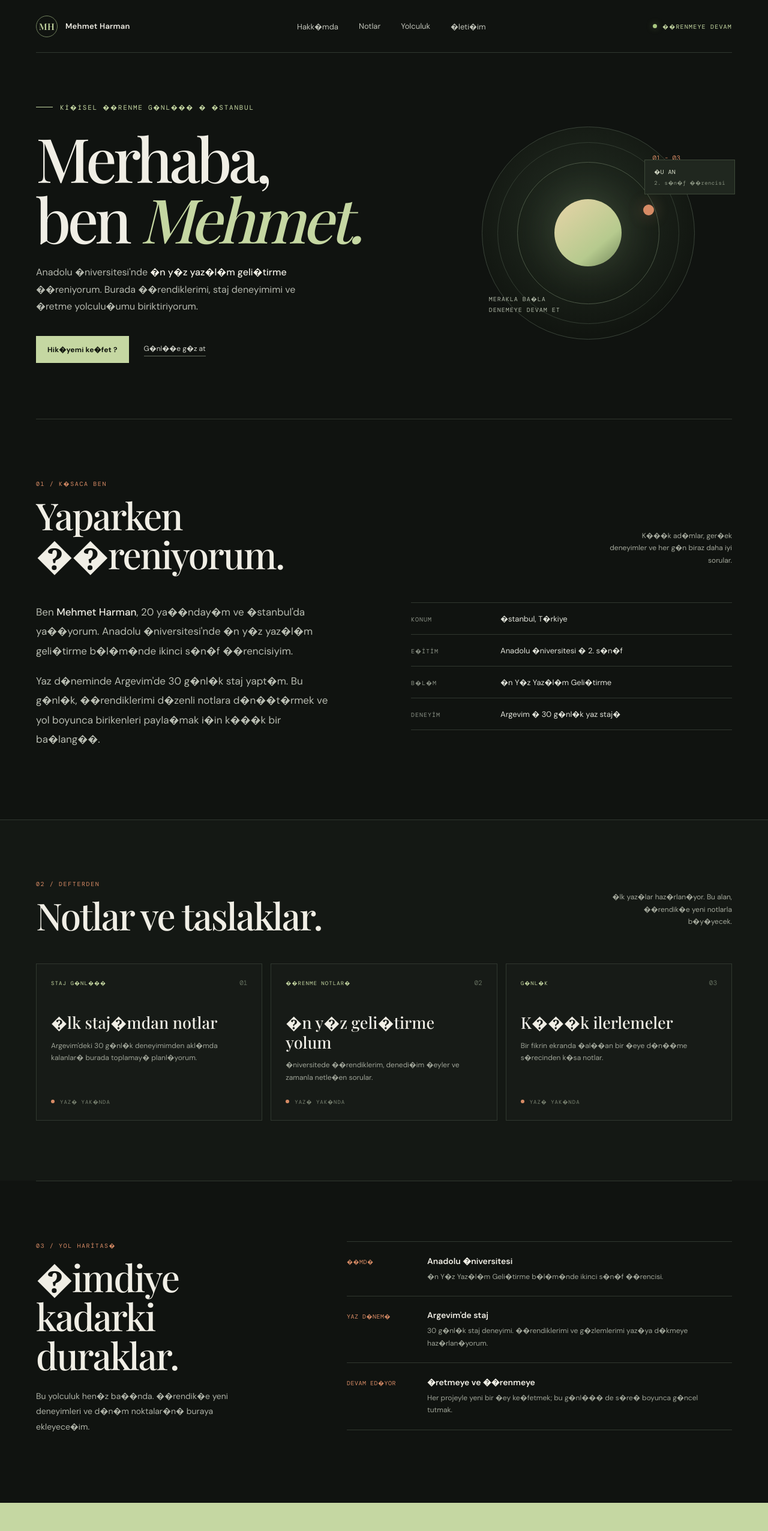
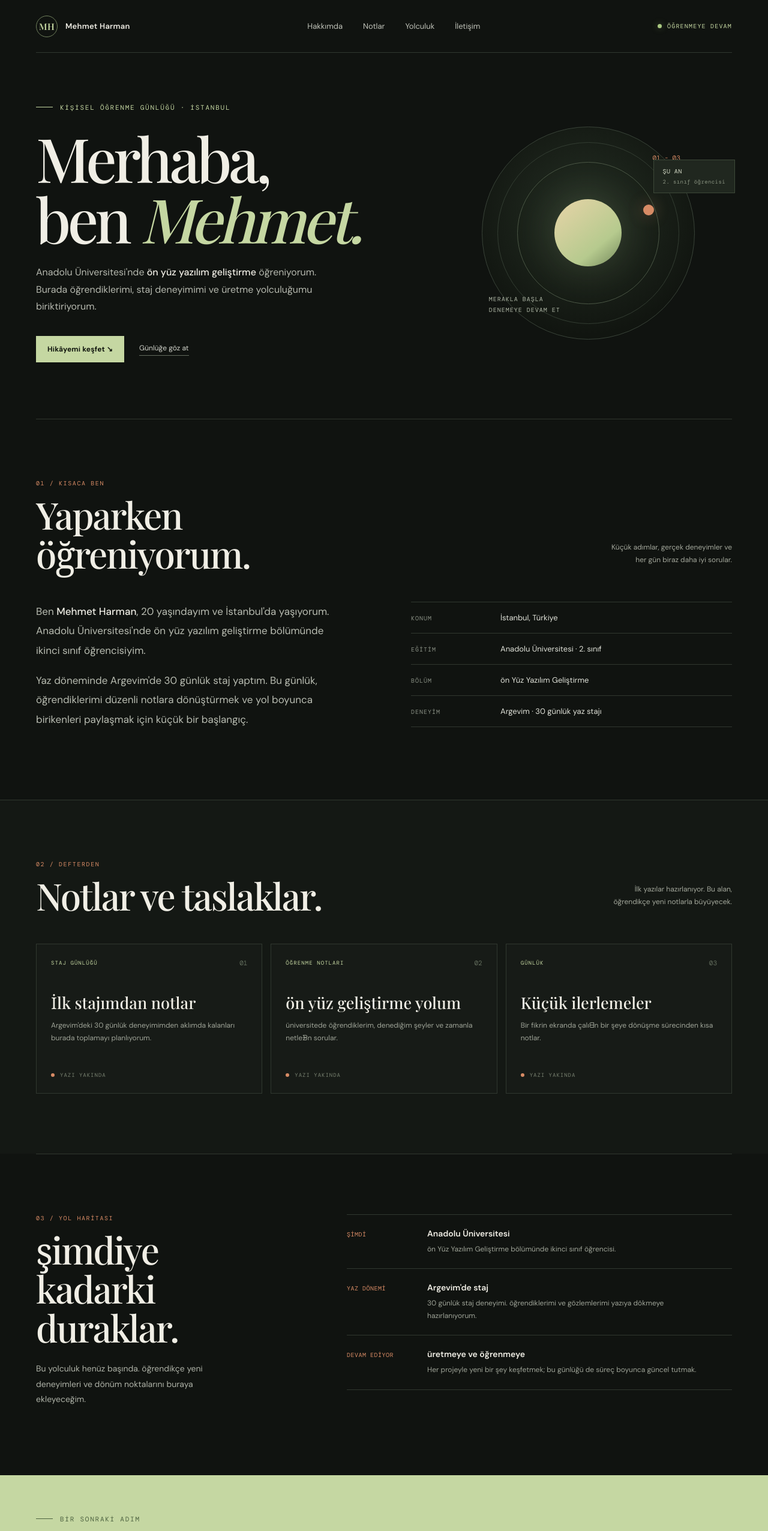
Before and after one commit to mehmetharman23/mehmet-harman-blog, a plain HTML site: page index.html in a window 1280 px wide. Shown: the top 2552 px of the page at 60% size. Drawn offline with nearby package versions, Linux system fonts and the light colour scheme; a web font is replaced by a local one.

Commit message:
Fix Turkish text encoding in blog

```diff
--- a/index.html
+++ b/index.html
@@ -4,8 +4,8 @@
   <meta charset="utf-8">
   <meta name="viewport" content="width=device-width, initial-scale=1">
   <meta name="theme-color" content="#101310">
-  <meta name="description" content="Mehmet Harman'�n ��renme yolculu�u, �n y�z geli�tirme notlar� ve staj g�nl���.">
-  <title>Mehmet Harman - ��renme G�nl���</title>
+  <meta name="description" content="Mehmet Harman&#x27;&#x131;n &#xF6;&#x11F;renme yolculu&#x11F;u, &#xF6;n y&#xFC;z geli&#x15F;tirme notlar&#x131; ve staj g&#xFC;nl&#xFC;&#x11F;&#xFC;.">
+  <title>Mehmet Harman - &#xF6;&#x11F;renme G&#xFC;nl&#xFC;&#x11F;&#xFC;</title>
   <link rel="preconnect" href="https://fonts.googleapis.com">
   <link rel="preconnect" href="https://fonts.gstatic.com" crossorigin>
   <link href="https://fonts.googleapis.com/css2?family=DM+Mono:wght@400;500&family=DM+Sans:wght@400;500;600;700&family=Playfair+Display:ital,wght@0,500;0,600;1,500;1,600&display=swap" rel="stylesheet">
@@ -18,42 +18,42 @@
 </head>
 <body>
   <header class="shell topbar">
-    <a class="brand" href="#baslangic" aria-label="Mehmet Harman, ba�lang�ca d�n"><span class="monogram">MH</span><span>Mehmet Harman</span></a>
-    <nav class="nav" id="site-nav" aria-label="Ana men�"><a href="#hakkimda">Hakk�mda</a><a href="#notlar">Notlar</a><a href="#yolculuk">Yolculuk</a><a href="#iletisim">�leti�im</a></nav>
-    <span class="availability">��renmeye devam</span>
-    <button class="menu-button" type="button" aria-expanded="false" aria-controls="site-nav">MEN�</button>
+    <a class="brand" href="#baslangic" aria-label="Mehmet Harman, ba&#x15Flang&#x131;ca d&#xF6;n"><span class="monogram">MH</span><span>Mehmet Harman</span></a>
+    <nav class="nav" id="site-nav" aria-label="Ana men&#xFC;"><a href="#hakkimda">Hakk&#x131;mda</a><a href="#notlar">Notlar</a><a href="#yolculuk">Yolculuk</a><a href="#iletisim">&#x130;leti&#x15Fim</a></nav>
+    <span class="availability">&#xF6;&#x11F;renmeye devam</span>
+    <button class="menu-button" type="button" aria-expanded="false" aria-controls="site-nav">MEN&#xDC;</button>
   </header>
   <main>
     <section class="shell hero" id="baslangic">
       <div class="hero-content reveal">
-        <div class="eyebrow">Ki�isel ��renme g�nl��� � �stanbul</div>
+        <div class="eyebrow">Ki&#x15F;isel &#xF6;&#x11F;renme g&#xFC;nl&#xFC;&#x11F;&#xFC; &middot; &#x130;stanbul</div>
         <h1>Merhaba,<br>ben <em>Mehmet.</em></h1>
-        <p class="hero-copy">Anadolu �niversitesi'nde <strong>�n y�z yaz�l�m geli�tirme</strong> ��reniyorum. Burada ��rendiklerimi, staj deneyimimi ve �retme yolculu�umu biriktiriyorum.</p>
-        <div class="hero-actions"><a class="button" href="#hakkimda">Hik�yemi ke�fet <span aria-hidden="true">?</span></a><a class="text-link" href="#notlar">G�nl��e g�z at</a></div>
+        <p class="hero-copy">Anadolu &#xDC;niversitesi'nde <strong>&#xF6;n y&#xFC;z yaz&#x131;l&#x131;m geli&#x15F;tirme</strong> &#xF6;&#x11F;reniyorum. Burada &#xF6;&#x11Frendiklerimi, staj deneyimimi ve &#xFC;retme yolculu&#x11F;umu biriktiriyorum.</p>
+        <div class="hero-actions"><a class="button" href="#hakkimda">Hik&#xE2;yemi ke&#x15F;fet <span aria-hidden="true">&#x2198;</span></a><a class="text-link" href="#notlar">G&#xFC;nl&#xFC;&#x11F;e g&#xF6;z at</a></div>
       </div>
-      <div class="hero-art reveal" aria-label="Mehmet'in ��renme yolculu�unu simgeleyen soyut g�rsel" role="img">
-        <div class="orbit"><span class="sun"></span><span class="orbit-index">01 - 03</span><span class="orbit-label">MERAKLA BA�LA<br>DENEMEYE DEVAM ET</span></div>
-        <div class="float-tag">�U AN<small>2. s�n�f ��rencisi</small></div>
+      <div class="hero-art reveal" aria-label="Mehmet'in &#xF6;&#x11F;renme yolculu&#x11F;unu simgeleyen soyut g&#xF6;rsel" role="img">
+        <div class="orbit"><span class="sun"></span><span class="orbit-index">01 - 03</span><span class="orbit-label">MERAKLA BA&#x15ELA<br>DENEMEYE DEVAM ET</span></div>
+        <div class="float-tag">&#x15EU AN<small>2. s&#x131;n&#x131;f &#xF6;&#x11Frencisi</small></div>
       </div>
     </section>
     <section class="section shell" id="hakkimda">
-      <div class="section-head reveal"><div><div class="section-kicker">01 / K�saca ben</div><h2>Yaparken<br>��reniyorum.</h2></div><p class="section-note">K���k ad�mlar, ger�ek deneyimler ve her g�n biraz daha iyi sorular.</p></div>
+      <div class="section-head reveal"><div><div class="section-kicker">01 / K&#x131;saca ben</div><h2>Yaparken<br>&#xF6;&#x11F;reniyorum.</h2></div><p class="section-note">K&#xFC;&#xE7;&#xFC;k ad&#x131;mlar, ger&#xE7;ek deneyimler ve her g&#xFC;n biraz daha iyi sorular.</p></div>
       <div class="about-grid reveal">
-        <div class="about-text"><p>Ben <strong>Mehmet Harman</strong>, 20 ya��nday�m ve �stanbul'da ya��yorum. Anadolu �niversitesi'nde �n y�z yaz�l�m geli�tirme b�l�m�nde ikinci s�n�f ��rencisiyim.</p><p>Yaz d�neminde Argevim'de 30 g�nl�k staj yapt�m. Bu g�nl�k, ��rendiklerimi d�zenli notlara d�n��t�rmek ve yol boyunca birikenleri payla�mak i�in k���k bir ba�lang��.</p></div>
-        <div class="facts" aria-label="Mehmet hakk�nda bilgiler"><div class="fact"><span class="fact-label">Konum</span><span class="fact-value">�stanbul, T�rkiye</span></div><div class="fact"><span class="fact-label">E�itim</span><span class="fact-value">Anadolu �niversitesi � 2. s�n�f</span></div><div class="fact"><span class="fact-label">B�l�m</span><span class="fact-value">�n Y�z Yaz�l�m Geli�tirme</span></div><div class="fact"><span class="fact-label">Deneyim</span><span class="fact-value">Argevim � 30 g�nl�k yaz staj�</span></div></div>
+        <div class="about-text"><p>Ben <strong>Mehmet Harman</strong>, 20 ya&#x15F;&#x131;nday&#x131;m ve &#x130;stanbul'da ya&#x15F;&#x131;yorum. Anadolu &#xDC;niversitesi'nde &#xF6;n y&#xFC;z yaz&#x131;l&#x131;m geli&#x15F;tirme b&#xF6;l&#xFC;m&#xFC;nde ikinci s&#x131;n&#x131;f &#xF6;&#x11Frencisiyim.</p><p>Yaz d&#xF6;neminde Argevim'de 30 g&#xFC;nl&#xFC;k staj yapt&#x131;m. Bu g&#xFC;nl&#xFC;k, &#xF6;&#x11Frendiklerimi d&#xFC;zenli notlara d&#xF6;n&#xFC;&#x15F;t&#xFC;rmek ve yol boyunca birikenleri payla&#x15F;mak i&#xE7;in k&#xFC;&#xE7;&#xFC;k bir ba&#x15Flang&#x131;&#xE7;.</p></div>
+        <div class="facts" aria-label="Mehmet hakk&#x131;nda bilgiler"><div class="fact"><span class="fact-label">Konum</span><span class="fact-value">&#x130;stanbul, T&#xFC;rkiye</span></div><div class="fact"><span class="fact-label">E&#x11Fitim</span><span class="fact-value">Anadolu &#xDC;niversitesi &middot; 2. s&#x131;n&#x131;f</span></div><div class="fact"><span class="fact-label">B&#xF6;l&#xFC;m</span><span class="fact-value">&#xF6;n Y&#xFC;z Yaz&#x131;l&#x131;m Geli&#x15Ftirme</span></div><div class="fact"><span class="fact-label">Deneyim</span><span class="fact-value">Argevim &middot; 30 g&#xFC;nl&#xFC;k yaz staj&#x131;</span></div></div>
       </div>
     </section>
-    <section class="section journal" id="notlar"><div class="shell"><div class="section-head reveal"><div><div class="section-kicker">02 / Defterden</div><h2>Notlar ve taslaklar.</h2></div><p class="section-note">�lk yaz�lar haz�rlan�yor. Bu alan, ��rendik�e yeni notlarla b�y�yecek.</p></div>
+    <section class="section journal" id="notlar"><div class="shell"><div class="section-head reveal"><div><div class="section-kicker">02 / Defterden</div><h2>Notlar ve taslaklar.</h2></div><p class="section-note">&#x130;lk yaz&#x131;lar haz&#x131;rlan&#x131;yor. Bu alan, &#xF6;&#x11Frendik&#xE7;e yeni notlarla b&#xFC;y&#xFC;yecek.</p></div>
       <div class="journal-grid reveal">
-        <article class="journal-card"><div class="card-top"><span class="card-type">Staj g�nl���</span><span class="card-number">01</span></div><h3>�lk staj�mdan notlar</h3><p>Argevim'deki 30 g�nl�k deneyimimden akl�mda kalanlar� burada toplamay� planl�yorum.</p><div class="card-bottom">Yaz� yak�nda</div></article>
-        <article class="journal-card"><div class="card-top"><span class="card-type">��renme notlar�</span><span class="card-number">02</span></div><h3>�n y�z geli�tirme yolum</h3><p>�niversitede ��rendiklerim, denedi�im �eyler ve zamanla netle�en sorular.</p><div class="card-bottom">Yaz� yak�nda</div></article>
-        <article class="journal-card"><div class="card-top"><span class="card-type">G�nl�k</span><span class="card-number">03</span></div><h3>K���k ilerlemeler</h3><p>Bir fikrin ekranda �al��an bir �eye d�n��me s�recinden k�sa notlar.</p><div class="card-bottom">Yaz� yak�nda</div></article>
+        <article class="journal-card"><div class="card-top"><span class="card-type">Staj g&#xFC;nl&#xFC;&#x11F;&#xFC;</span><span class="card-number">01</span></div><h3>&#x130;lk staj&#x131;mdan notlar</h3><p>Argevim'deki 30 g&#xFC;nl&#xFC;k deneyimimden akl&#x131;mda kalanlar&#x131; burada toplamay&#x131; planl&#x131;yorum.</p><div class="card-bottom">Yaz&#x131; yak&#x131;nda</div></article>
+        <article class="journal-card"><div class="card-top"><span class="card-type">&#xF6;&#x11F;renme notlar&#x131;</span><span class="card-number">02</span></div><h3>&#xF6;n y&#xFC;z geli&#x15F;tirme yolum</h3><p>&#xFC;niversitede &#xF6;&#x11Frendiklerim, denedi&#x11Fim &#x15F;eyler ve zamanla netle&#x15Fen sorular.</p><div class="card-bottom">Yaz&#x131; yak&#x131;nda</div></article>
+        <article class="journal-card"><div class="card-top"><span class="card-type">G&#xFC;nl&#xFC;k</span><span class="card-number">03</span></div><h3>K&#xFC;&#xE7;&#xFC;k ilerlemeler</h3><p>Bir fikrin ekranda &#xE7;al&#x131;&#x15Fan bir &#x15F;eye d&#xF6;n&#xFC;&#x15F;me s&#xFC;recinden k&#x131;sa notlar.</p><div class="card-bottom">Yaz&#x131; yak&#x131;nda</div></article>
       </div>
     </div></section>
-    <section class="section shell" id="yolculuk"><div class="journey"><div class="reveal"><div class="section-kicker">03 / Yol haritas�</div><h2>�imdiye<br>kadarki duraklar.</h2><p class="journey-intro">Bu yolculuk hen�z ba��nda. ��rendik�e yeni deneyimleri ve d�n�m noktalar�n� buraya ekleyece�im.</p></div><div class="timeline reveal"><div class="time-item"><span class="time-date">��MD�</span><div><h3>Anadolu �niversitesi</h3><p>�n Y�z Yaz�l�m Geli�tirme b�l�m�nde ikinci s�n�f ��rencisi.</p></div></div><div class="time-item"><span class="time-date">YAZ D�NEM�</span><div><h3>Argevim'de staj</h3><p>30 g�nl�k staj deneyimi. ��rendiklerimi ve g�zlemlerimi yaz�ya d�kmeye haz�rlan�yorum.</p></div></div><div class="time-item"><span class="time-date">DEVAM ED�YOR</span><div><h3>�retmeye ve ��renmeye</h3><p>Her projeyle yeni bir �ey ke�fetmek; bu g�nl��� de s�re� boyunca g�ncel tutmak.</p></div></div></div></div></section>
-    <section class="contact" id="iletisim"><div class="shell" style="display:flex;align-items:center;justify-content:space-between;gap:36px"><div><div class="eyebrow">Bir sonraki ad�m</div><h2>Yolculuk devam ediyor.</h2></div><p class="contact-copy">Bu sayfa, ��rendiklerimi payla�aca��m ki�isel alan�m. Yeni notlar geldik�e burada bulu�al�m.</p><span class="contact-mark" aria-hidden="true">?</span></div></section>
+    <section class="section shell" id="yolculuk"><div class="journey"><div class="reveal"><div class="section-kicker">03 / Yol haritas&#x131;</div><h2>&#x15F;imdiye<br>kadarki duraklar.</h2><p class="journey-intro">Bu yolculuk hen&#xFC;z ba&#x15F;&#x131;nda. &#xF6;&#x11Frendik&#xE7;e yeni deneyimleri ve d&#xF6;n&#xFC;m noktalar&#x131;n&#x131; buraya ekleyece&#x11Fim.</p></div><div class="timeline reveal"><div class="time-item"><span class="time-date">&#x15E;&#x130;MD&#x130;</span><div><h3>Anadolu &#xDC;niversitesi</h3><p>&#xF6;n Y&#xFC;z Yaz&#x131;l&#x131;m Geli&#x15Ftirme b&#xF6;l&#xFC;m&#xFC;nde ikinci s&#x131;n&#x131;f &#xF6;&#x11Frencisi.</p></div></div><div class="time-item"><span class="time-date">YAZ D&#xD6;NEM&#x130;</span><div><h3>Argevim'de staj</h3><p>30 g&#xFC;nl&#xFC;k staj deneyimi. &#xF6;&#x11Frendiklerimi ve g&#xF6;zlemlerimi yaz&#x131;ya d&#xF6;kmeye haz&#x131;rlan&#x131;yorum.</p></div></div><div class="time-item"><span class="time-date">DEVAM ED&#x130;YOR</span><div><h3>&#xFC;retmeye ve &#xF6;&#x11F;renmeye</h3><p>Her projeyle yeni bir &#x15F;ey ke&#x15F;fetmek; bu g&#xFC;nl&#xFC;&#x11F;&#xFC; de s&#xFC;re&#xE7; boyunca g&#xFC;ncel tutmak.</p></div></div></div></div></section>
+    <section class="contact" id="iletisim"><div class="shell" style="display:flex;align-items:center;justify-content:space-between;gap:36px"><div><div class="eyebrow">Bir sonraki ad&#x131;m</div><h2>Yolculuk devam ediyor.</h2></div><p class="contact-copy">Bu sayfa, &#xF6;&#x11Frendiklerimi payla&#x15F;aca&#x11F;&#x131;m ki&#x15F;isel alan&#x131;m. Yeni notlar geldik&#xE7;e burada bulu&#x15Fal&#x131;m.</p><span class="contact-mark" aria-hidden="true">&#x2197;</span></div></section>
   </main>
-  <footer class="shell"><span>� 2026 Mehmet Harman</span><span>�stanbul'dan, merakla.</span></footer>
+  <footer class="shell"><span>&#169; 2026 Mehmet Harman</span><span>&#x130;stanbul'dan, merakla.</span></footer>
   <script>
     const menuButton=document.querySelector('.menu-button');
     const nav=document.querySelector('.nav');
```
